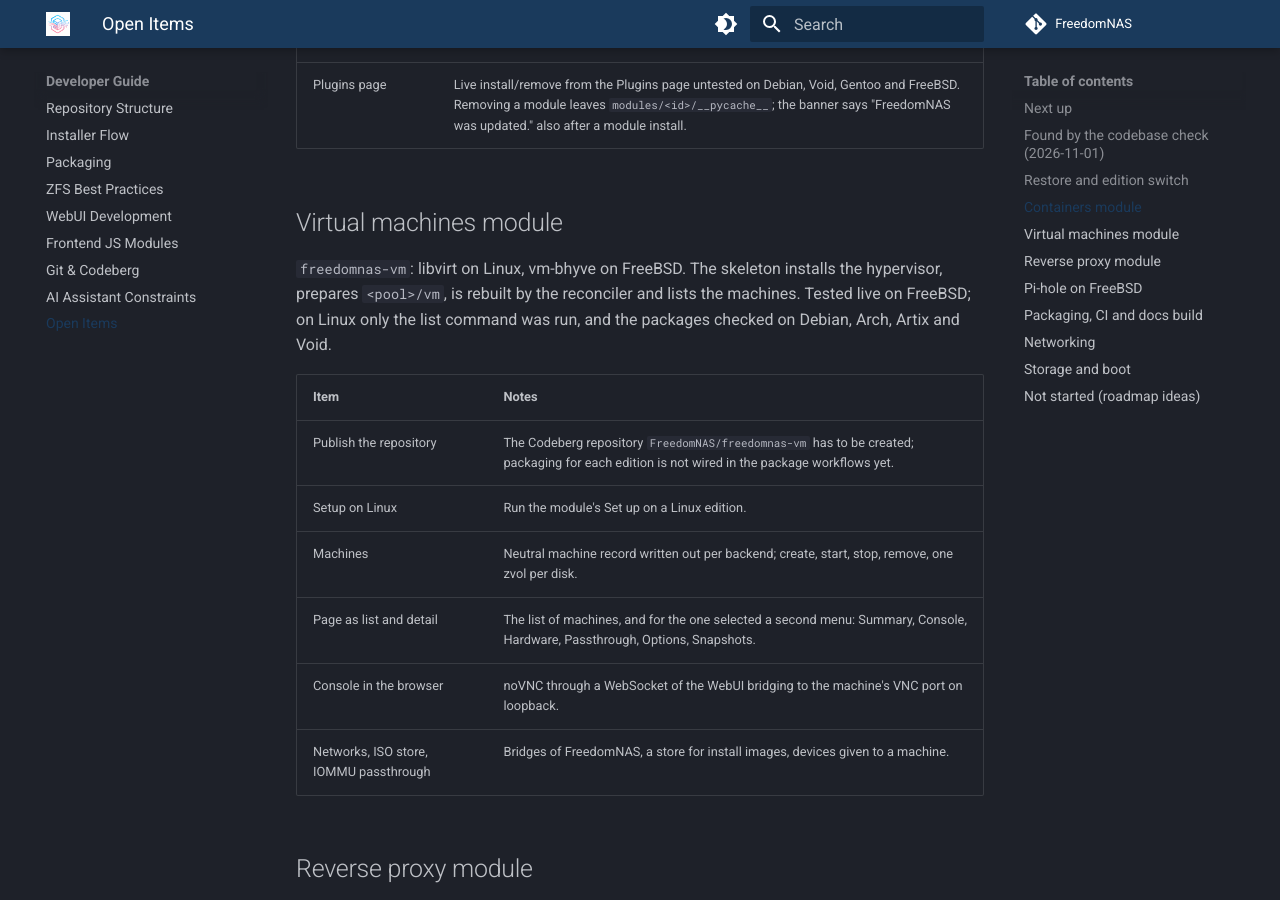
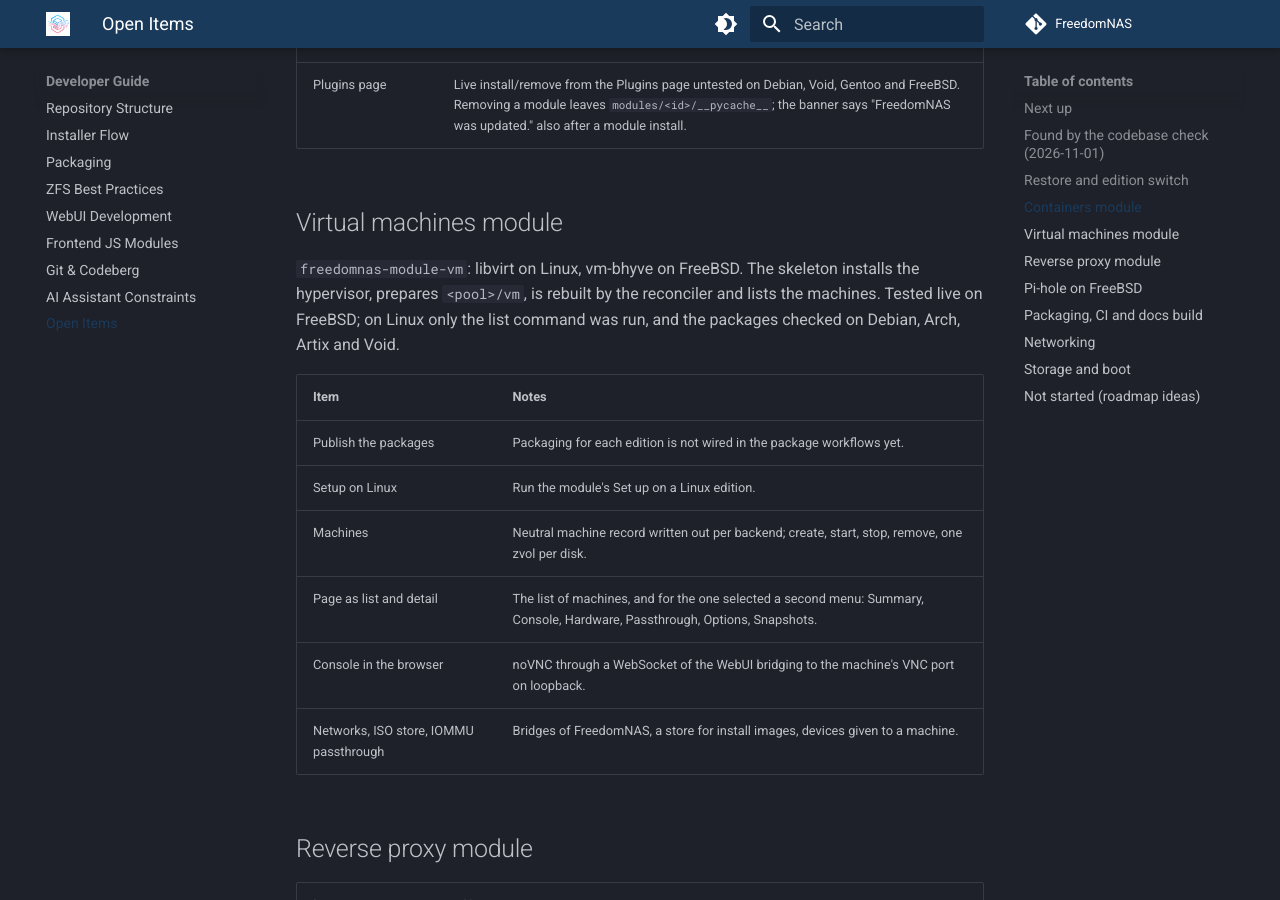
Before and after one commit to FreedomNAS/freedomnas-docs, an MkDocs documentation site: the page built from docs/developer/open-items.md, in a window 1280 px wide and 900 px high, scrolled down 2651 px. Built offline with MkDocs 1.6.1 and Material for MkDocs 9.7.7, drawn with Linux system fonts in a browser that asks for light colours.

```diff
--- a/docs/developer/open-items.md
+++ b/docs/developer/open-items.md
@@ -65,14 +65,14 @@ and unused names are gone.
 
 ## Virtual machines module
 
-`freedomnas-vm`: libvirt on Linux, vm-bhyve on FreeBSD. The skeleton installs
+`freedomnas-module-vm`: libvirt on Linux, vm-bhyve on FreeBSD. The skeleton installs
 the hypervisor, prepares `<pool>/vm`, is rebuilt by the reconciler and lists
 the machines. Tested live on FreeBSD; on Linux only the list command was run,
 and the packages checked on Debian, Arch, Artix and Void.
 
 | Item | Notes |
 |------|-------|
-| Publish the repository | The Codeberg repository `FreedomNAS/freedomnas-vm` has to be created; packaging for each edition is not wired in the package workflows yet. |
+| Publish the packages | Packaging for each edition is not wired in the package workflows yet. |
 | Setup on Linux | Run the module's Set up on a Linux edition. |
 | Machines | Neutral machine record written out per backend; create, start, stop, remove, one zvol per disk. |
 | Page as list and detail | The list of machines, and for the one selected a second menu: Summary, Console, Hardware, Passthrough, Options, Snapshots. |
```
Also changed, not shown: docs/developer/repositories.md (+1 -0 lines).
